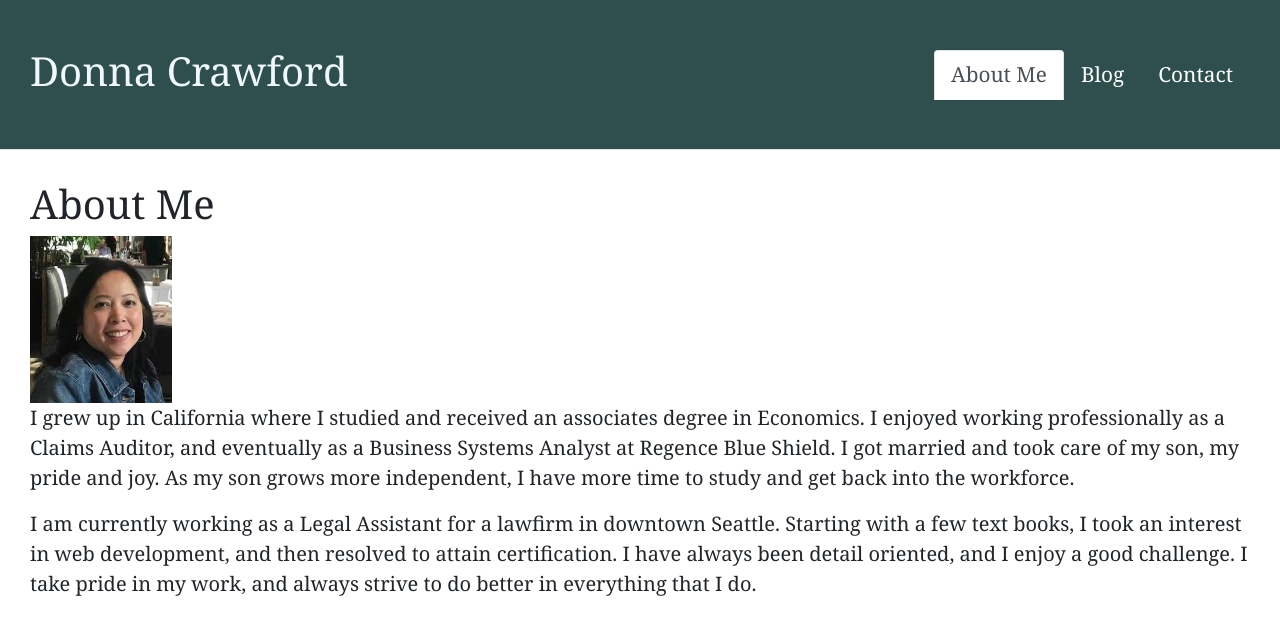
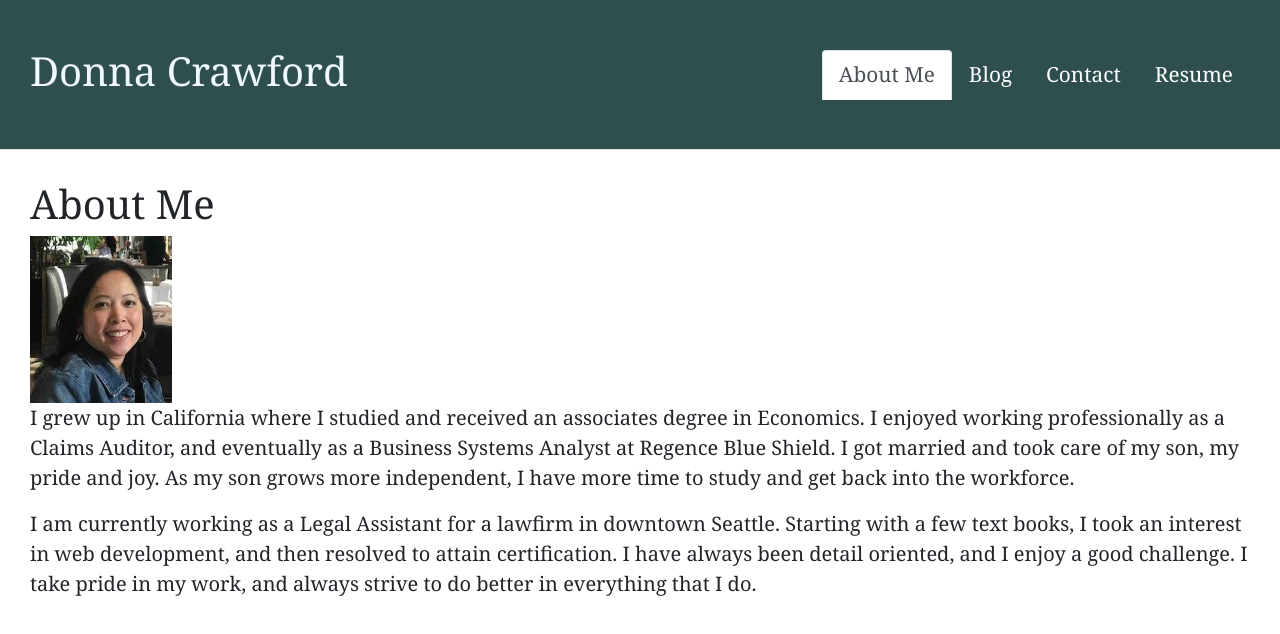
Before and after one commit to Donnastjames/React-Portfolio, a React (Create React App) app: page / in a window 1280 px wide. Shown: the top 634 px of the page. Built offline with nearby package versions, Linux system fonts and the light colour scheme.

Commit message:
Rough beginnings of Resume.js

```diff
--- a/src/components/NavTabs.js
+++ b/src/components/NavTabs.js
@@ -40,6 +40,16 @@
           Contact
         </a>
       </li>
+      <li className="nav-item">
+        <a
+          href="#resume"
+          onClick={() => handlePageChange('Resume')}
+          // Check to see if the currentPage is `Blog`, and if so we use the active link class from bootstrap. Otherwise, we set it to a normal nav-link
+          className={currentPage === 'Resume' ? 'nav-link active' : 'nav-link'}
+        >
+          Resume
+        </a>
+      </li>
     </ul>
   );
 }
--- a/src/components/PortfolioContainer.js
+++ b/src/components/PortfolioContainer.js
@@ -3,6 +3,7 @@
 import AboutMe from './pages/AboutMe';
 import Blog from './pages/Blog';
 import Contact from './pages/Contact';
+import Resume from './pages/Resume';
 
 export default function PortfolioContainer() {
   const [currentPage, setCurrentPage] = useState('AboutMe');
@@ -15,7 +16,11 @@
     if (currentPage === 'Blog') {
       return <Blog />;
     }
-    return <Contact />;
+    if (currentPage === 'Contact') {
+      return <Contact />;
+    }
+    return <Resume />;
+
   };
 
   const handlePageChange = (page) => setCurrentPage(page);
--- /dev/null
+++ b/src/components/pages/Resume.js
@@ -0,0 +1,22 @@
+import React from 'react';
+
+export default function Resume() {
+  return (
+    <div>
+      <h1>Contact Page</h1>
+      <p>
+        Integer cursus bibendum sem non pretium. Vestibulum in aliquet sem, quis
+        molestie urna. Aliquam semper ultrices varius. Aliquam faucibus sit amet
+        magna a ultrices. Aenean pellentesque placerat lacus imperdiet
+        efficitur. In felis nisl, luctus non ante euismod, tincidunt bibendum
+        mi. In a molestie nisl, eu sodales diam. Nam tincidunt lacus quis magna
+        posuere, eget tristique dui dapibus. Maecenas fermentum elementum
+        faucibus. Quisque nec metus vestibulum, egestas massa eu, sollicitudin
+        ipsum. Nulla facilisi. Sed ut erat ligula. Nam tincidunt nunc in nibh
+        dictum ullamcorper. Class aptent taciti sociosqu ad litora torquent per
+        conubia nostra, per inceptos himenaeos. Etiam ornare rutrum felis at
+        rhoncus. Etiam vel condimentum magna, quis tempor nulla.
+      </p>
+    </div>
+  );
+}
```
